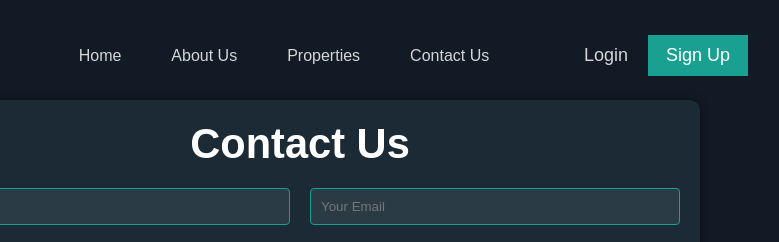
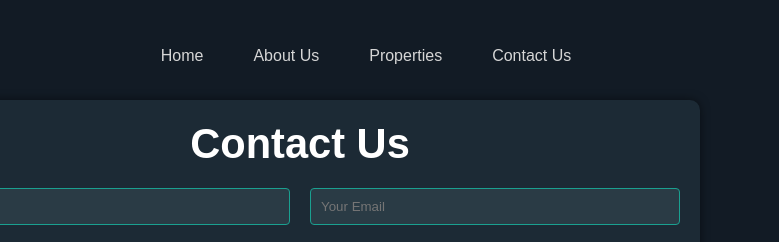
Before and after one commit to Jaden-99/OpenHouse-Realtyy, a plain HTML site: page contact.html in a window 1280 px wide. Shown: the top 242 px of the page, 340-1119 px from the left. Drawn offline with nearby package versions, Linux system fonts and the light colour scheme.

Commit message:
Update contact.html

```diff
--- a/contact.html
+++ b/contact.html
@@ -175,8 +175,6 @@
             <li><a href="contact.html">Contact Us</a></li>
         </ul>
         <div class="h-btn">
-            <a href="login.html" class="h-btn1">Login</a>
-            <a href="sign-up.html" class="h-btn2">Sign Up</a>
             <div class="bx bx-menu" id="menu-icon"></div>
         </div>
     </header>
```
